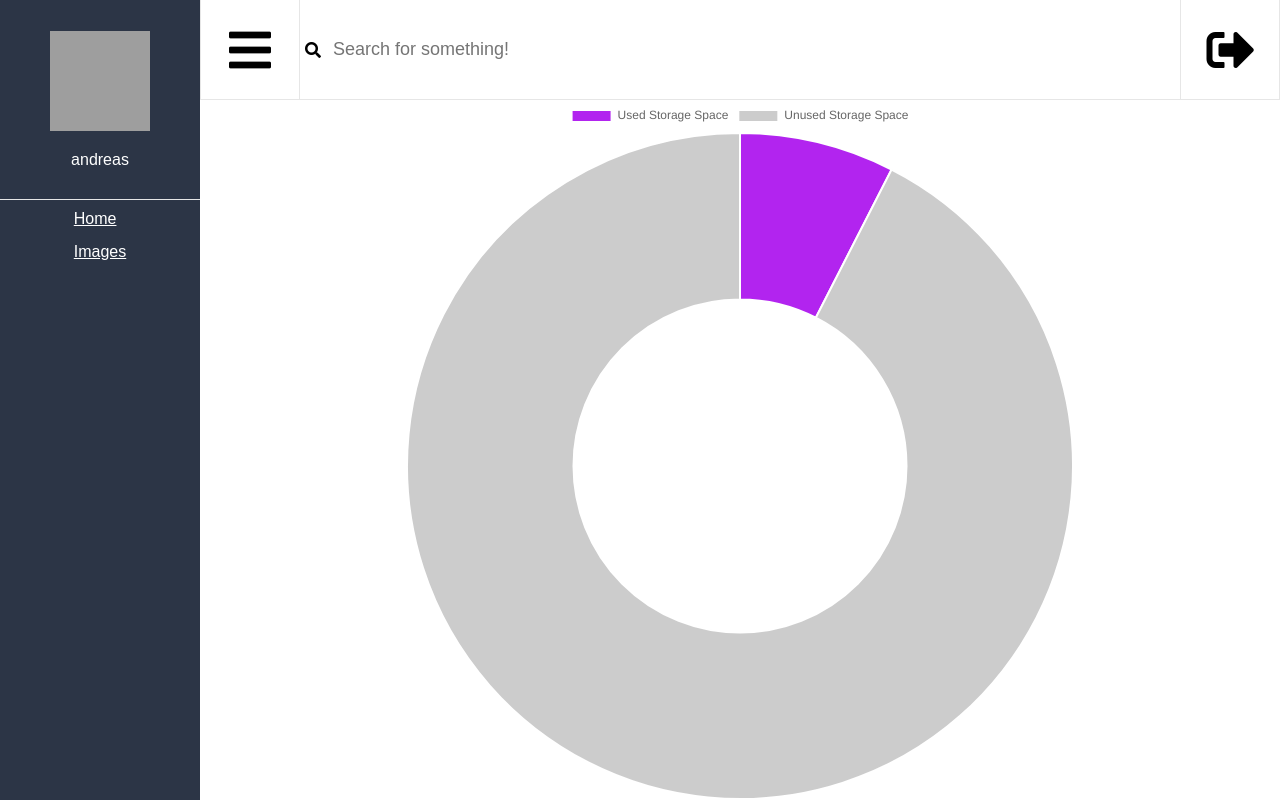
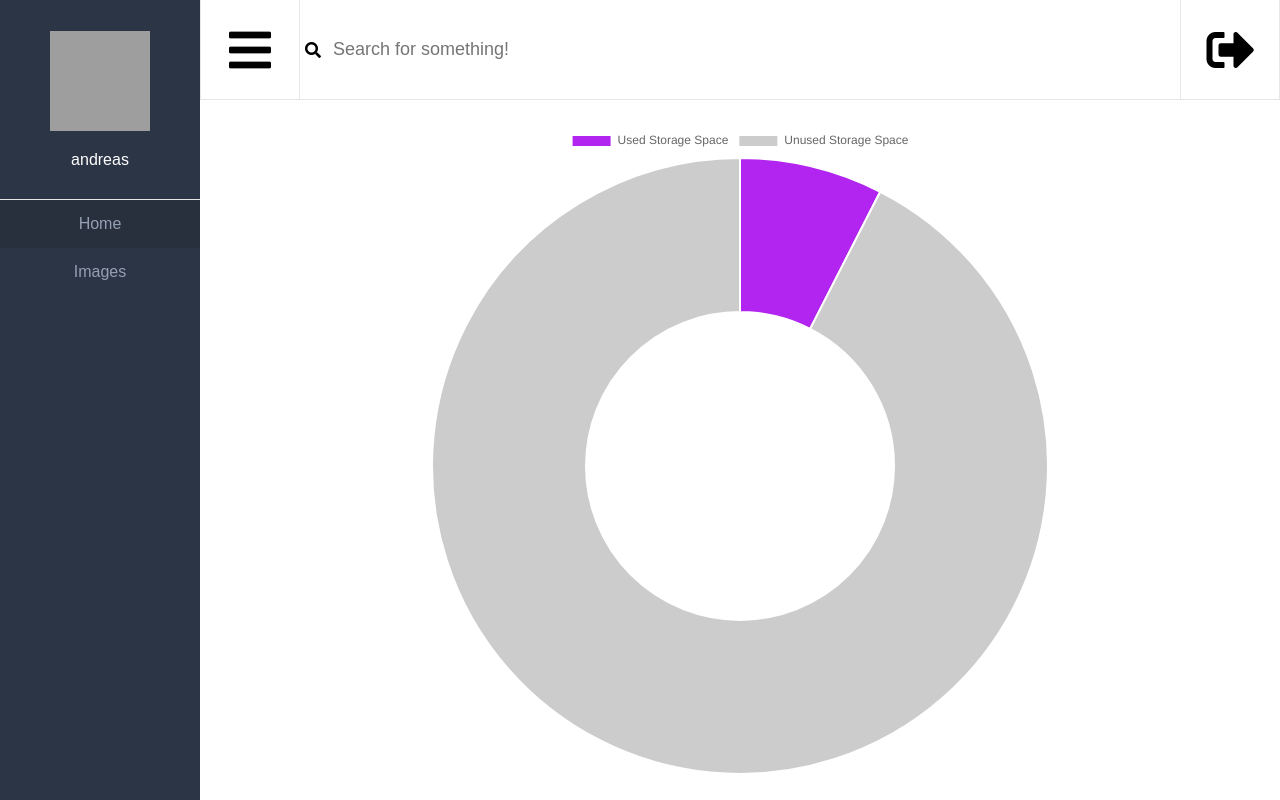
Before and after one commit to AndreasJJ/Image-upload-API, a Flask app: page /dashboard in a window 1280 px wide. Run offline with Flask 2, Linux system fonts and the light colour scheme; a user stored in the database is signed in; data comes from the database, SQL or seed files in the repository; some libraries are stand-ins or nearby versions; grey boxes are pictures that could not be loaded.

Commit message:
Made the dashboard user interface look prettier

```diff
--- a/host/router.py
+++ b/host/router.py
@@ -28,7 +28,7 @@ def index():
 @app.route('/dashboard')
 @login_required
 def dashboard():
-    return render_template('dashboard/overview.html', username=current_user.username , profile_picture="https://upload.wikimedia.org/wikipedia/commons/thumb/7/70/Solid_white.svg/2000px-Solid_white.svg.png")
+    return render_template('dashboard/overview.html', page="Home", username=current_user.username , profile_picture="https://upload.wikimedia.org/wikipedia/commons/thumb/7/70/Solid_white.svg/2000px-Solid_white.svg.png")
 
 # Dashboard routing
 @app.route('/dashboard/links')
@@ -37,7 +37,7 @@ def dashboard_links():
     links = []
     for link in current_user.links:
         links.append(link.url)
-    return render_template('dashboard/links.html', username=current_user.username , profile_picture="https://upload.wikimedia.org/wikipedia/commons/thumb/7/70/Solid_white.svg/2000px-Solid_white.svg.png", links=links)
+    return render_template('dashboard/links.html', page="Images", username=current_user.username , profile_picture="https://upload.wikimedia.org/wikipedia/commons/thumb/7/70/Solid_white.svg/2000px-Solid_white.svg.png", links=links)
 
 # Login routing
 @app.route('/login', methods=['GET', 'POST'])
--- a/host/static/css/style.css
+++ b/host/static/css/style.css
@@ -188,6 +188,7 @@ html, body {
     grid-row-end: 3;
     width: 100%;
     height: 100%;
+    overflow: scroll;
 }
 
 #dashboard-side-menu-grid {
@@ -217,7 +218,7 @@ html, body {
     flex-direction: column;
     justify-content: flex-start;
     align-items: center;
-    padding: 10px 0px 10px 0px;
+    text-align: center;
 }
 
 #dashboard-side-nav ul {
@@ -227,18 +228,25 @@ html, body {
     margin-inline-start: 0px;
     margin-inline-end: 0px;
     padding-inline-start: 0px;
+    width: 100%;
 }
 
 #dashboard-side-nav a {
-    color: #ffffff;
+    color: #94a0b3;
+    text-decoration: none;
 }
 
 #dashboard-side-nav a:visited {
-    color: red;
+    color: #94a0b3;
 }
 
 #dashboard-side-nav ul li {
-    margin-bottom: 15px;
+    padding-bottom: 15px;
+    padding-top: 15px;
+}
+
+.side-nav-active {
+    background-color: #282f3d;
 }
 
 #dashboard-header-menu {
@@ -281,6 +289,28 @@ html, body {
 }
 
 .content {
+    padding: 25px;
+    box-sizing: content-box;
+    height: -webkit-fill-available;
+}
+
+#links-content {
+    display: grid;
+    grid-template-columns: repeat(auto-fit, 200px);;
+}
+
+#links-content img {
+    object-fit: cover;
+    max-width: 100%;
+    min-width: 100%;
     width: 100%;
     height: 100%;
+    padding: 5px;
+    box-sizing: border-box;
+    border-right: 1px #e6e6e6 solid;
+    border-bottom: 1px #e6e6e6 solid;
 }
+#links-thumbnail {
+    width: 200px;
+    height: 200px;
+}
--- a/host/templates/dashboard/dashboard-base.html
+++ b/host/templates/dashboard/dashboard-base.html
@@ -20,8 +20,16 @@
                 </div>
                 <div id="dashboard-side-nav">
                   <ul>
-                    <li><a href="{{ url_for('dashboard') }}">Home</a></li>
-                    <li><a href="{{ url_for('dashboard_links') }}">Images</a></li>
+                    {% if page == "Home" %}
+                      <li class="side-nav-active"><a href="{{ url_for('dashboard') }}">Home</a></li>
+                    {% else %}
+                      <li><a href="{{ url_for('dashboard') }}">Home</a></li>
+                    {% endif %}
+                    {% if page == "Images" %}
+                      <li class="side-nav-active"><a href="{{ url_for('dashboard_links') }}">Images</a></li>
+                    {% else %}
+                      <li><a href="{{ url_for('dashboard_links') }}">Images</a></li>
+                    {% endif %}
                   </ul>
                 </div>
               </div>
```
Also changed, not shown: host/templates/dashboard/links.html (+4 -4 lines).
